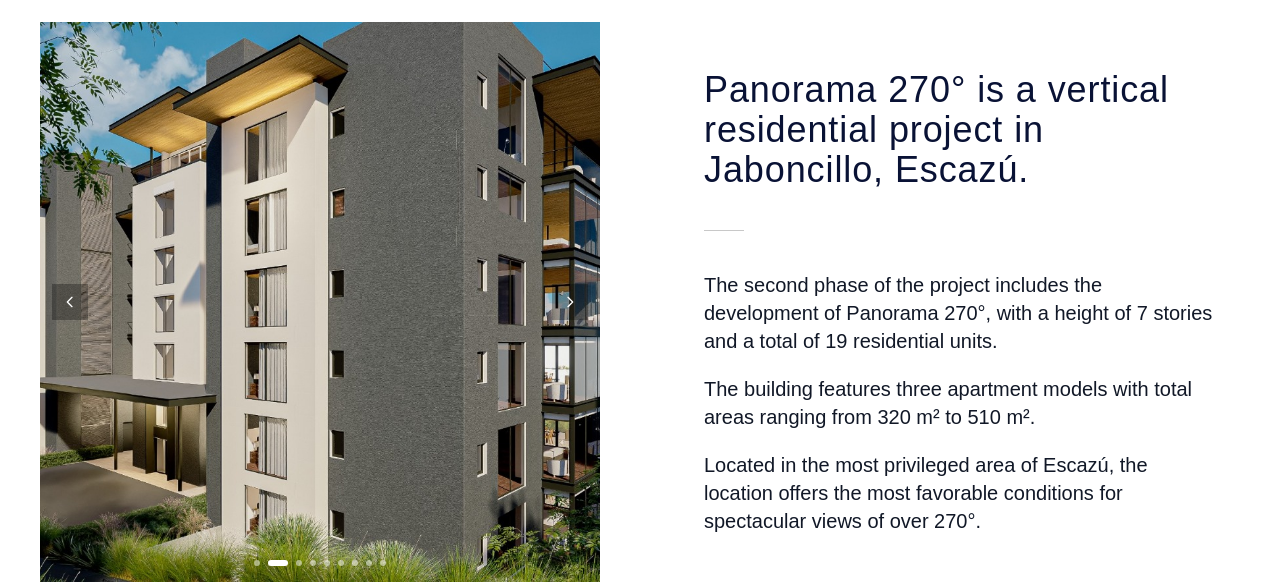
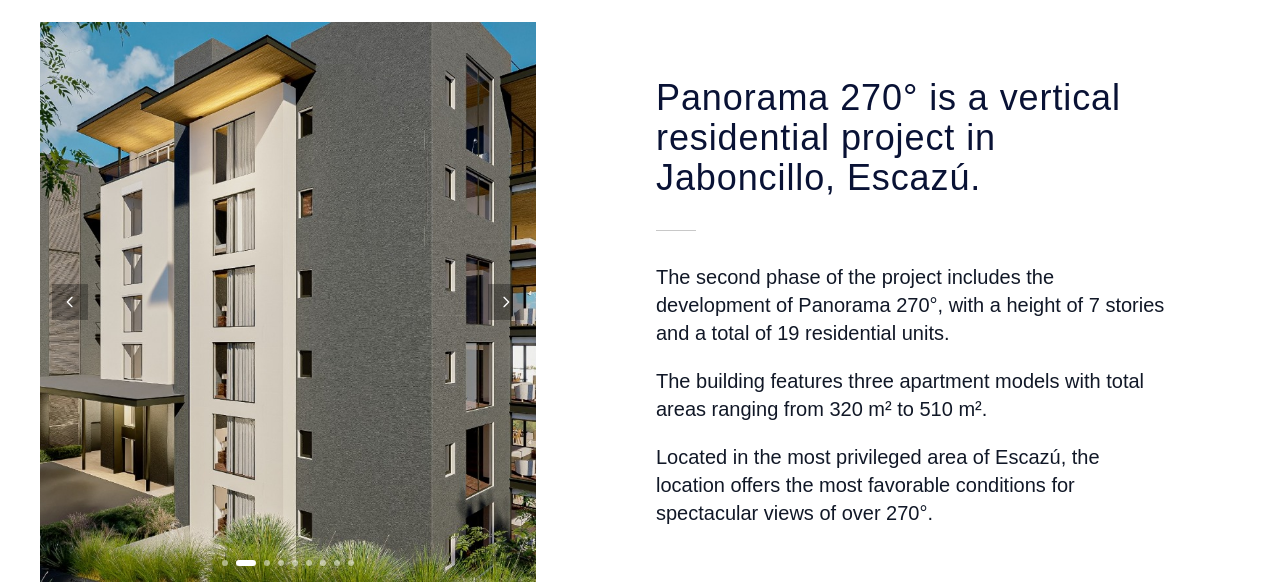
Before and after one commit to mauriciot-pro/panorama-270, a Next.js app: page / in a window 1280 px wide. Shown: the part 908-1493 px from the top of the page. Built offline with nearby package versions, Linux system fonts and the light colour scheme; a web font is replaced by a local one.

Commit message:
Match Panorama 270 intro section layout to Panorama 180 style

```diff
--- a/app/page.tsx
+++ b/app/page.tsx
@@ -105,11 +105,12 @@ export default function HomePage() {
 
       {/* ── ABOUT / INTRO — two-column: left carousel, right text ────────── */}
       <section id="about" className="bg-white">
+        <div className="max-w-screen-xl mx-auto">
           <div className="flex flex-col md:flex-row min-h-[560px] md:min-h-[640px]">
 
-          {/* Left: image carousel with surrounding whitespace */}
-          <div className="relative w-full md:w-1/2 min-h-[400px] md:min-h-[640px] p-6 md:p-10 flex items-stretch">
-            <div className="relative w-full h-full min-h-[350px]">
+            {/* Left: carousel with whitespace padding — matches P180 image layout */}
+            <div className="w-full md:w-[45%] min-h-[420px] md:min-h-[640px] flex items-center justify-center p-8 md:p-10 bg-white">
+              <div className="relative w-full h-full min-h-[360px]">
                 <Carousel
                   images={section1Images}
                   autoPlayInterval={5000}
@@ -119,15 +120,15 @@ export default function HomePage() {
             </div>
 
             {/* Right: text content */}
-          <div className="w-full md:w-1/2 flex items-center px-8 lg:px-16 py-16 md:py-20">
-            <div className="max-w-xl">
+            <div className="w-full md:w-[55%] flex items-center px-8 lg:px-16 xl:px-20 py-16 md:py-20">
+              <div className="max-w-lg">
                 <p className="text-[#091235] font-display text-3xl md:text-4xl font-light leading-relaxed tracking-wide">
                   Panorama 270° is a vertical residential project in Jaboncillo, Escazú.
                 </p>
 
-              <div className="mt-10 w-10 h-px bg-[#C8C8C8]" />
+                <div className="mt-8 w-10 h-px bg-[#C8C8C8] mb-8" />
 
-              <p className="mt-10 text-gray-900 font-body font-light text-lg md:text-xl leading-relaxed">
+                <p className="text-gray-900 font-body font-light text-lg md:text-xl leading-relaxed">
                   The second phase of the project includes the development of Panorama
                   270°, with a height of 7 stories and a total of 19 residential units.
                 </p>
@@ -139,6 +140,7 @@ export default function HomePage() {
                   Located in the most privileged area of Escazú, the location offers
                   the most favorable conditions for spectacular views of over 270°.
                 </p>
+              </div>
             </div>
           </div>
         </div>
```
Lines whose indentation alone changed are shown as unchanged.
